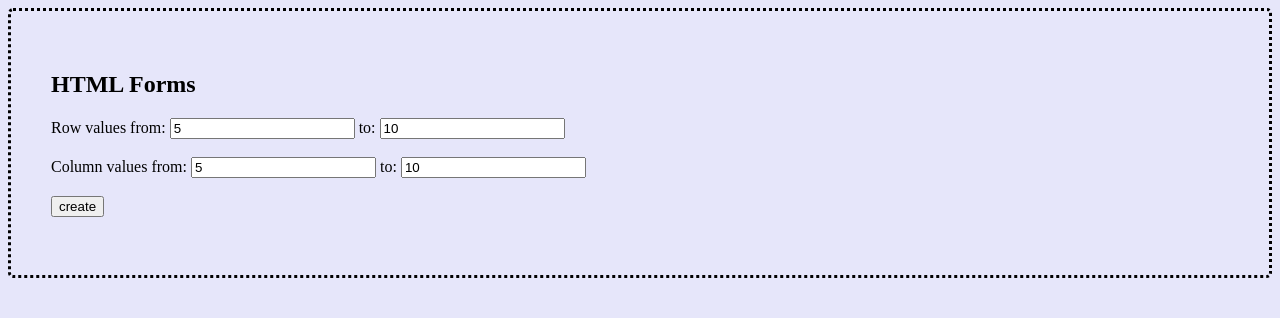
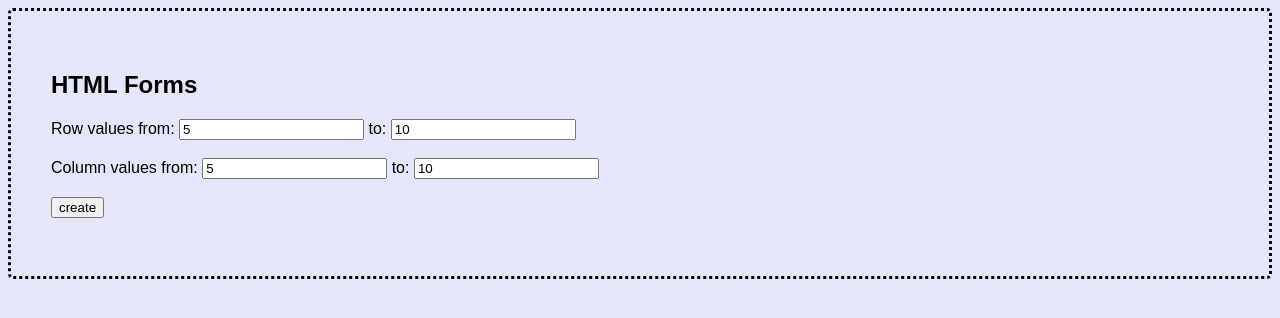
Before and after one commit to ArtyMartirosyan/DynamicMultTable, a plain HTML site: page index.html in a window 1280 px wide. Drawn offline with Linux system fonts and the light colour scheme.

Commit message:
Update index.css

```diff
--- a/css/index.css
+++ b/css/index.css
@@ -1,3 +1,6 @@
+h2 {
+    font-family: Arial, sans-serif;
+}
 td {
     border: 1px solid black;
 }
@@ -11,6 +14,7 @@ td {
 }
 body {
     background-color: lavender;
+    font-family: Arial, sans-serif;
 }
 #borders {
     border-style: dotted;
```
